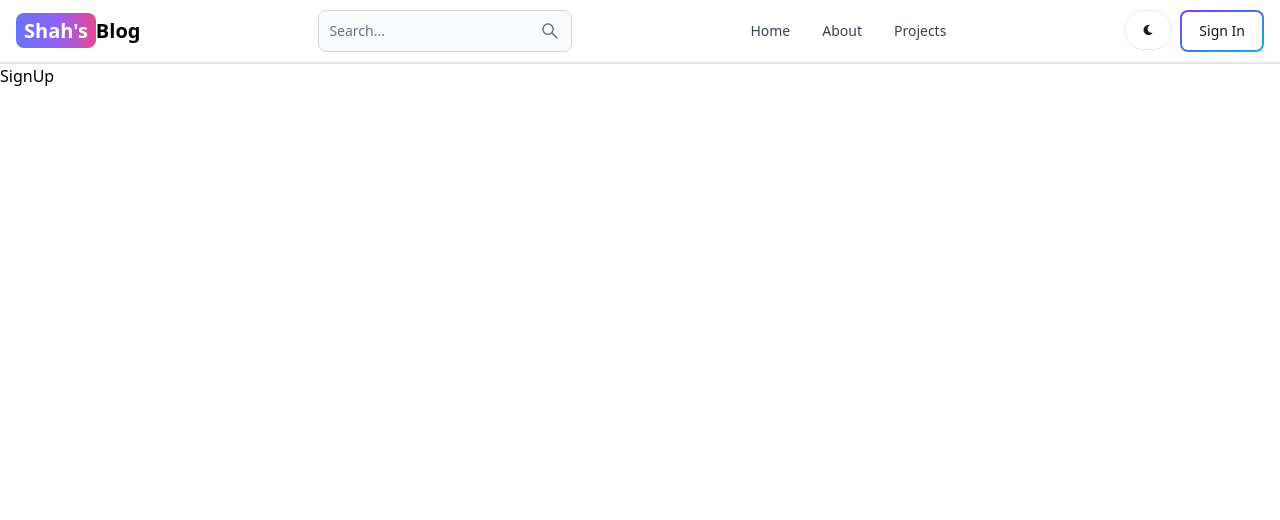
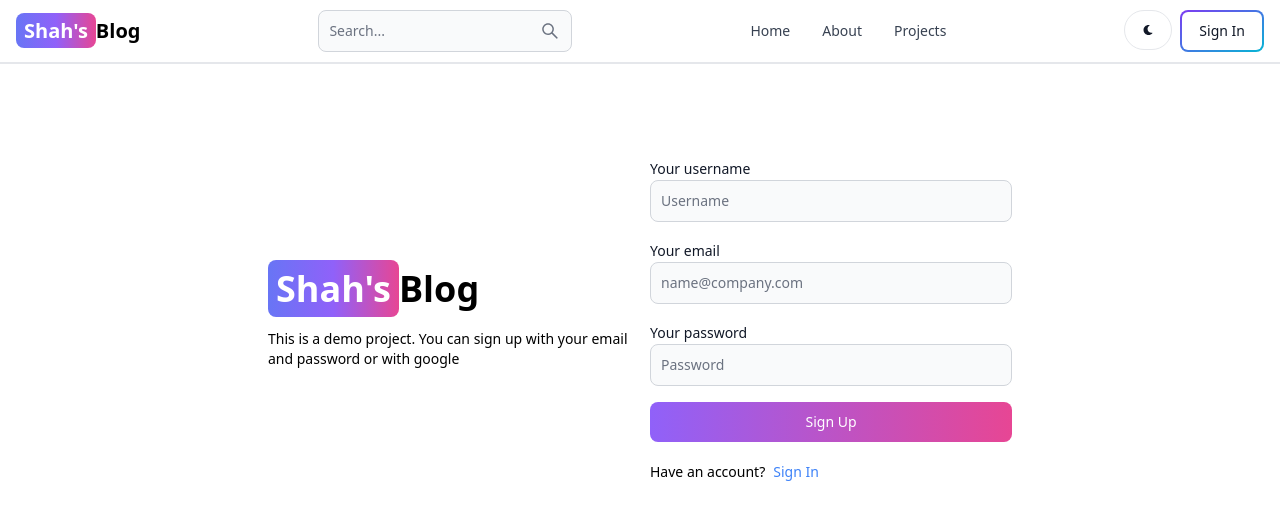
Before and after one commit to Jamal811/MERN-Blog, a React (Vite) app in the folder client/: page /signup in a window 1280 px wide. Shown: the top 520 px of the page. Built offline with nearby package versions, Linux system fonts and the light colour scheme.

Commit message:
created the signup page UI

```diff
--- a/client/src/pages/SignUp.jsx
+++ b/client/src/pages/SignUp.jsx
@@ -1,9 +1,54 @@
-import React from "react";
+import { Button, Label, TextInput } from "flowbite-react";
+import { Link } from "react-router-dom";
 
 const SignUp = () => {
   return (
-    <div>
-      <h1>SignUp</h1>
+    <div className="min-h-screen mt-20">
+      <div className="flex p-3 max-w-3xl mx-auto flex-col md:flex-row md:items-center gap-5">
+        {/* left side */}
+        <div className="flex-1">
+          <Link to="/" className="font-bold dark:text-white text-4xl">
+            <span className="px-2 py-1 bg-gradient-to-r from-indigo-500 via-purple-500 to-pink-500 rounded-lg text-white">
+              Shah's
+            </span>
+            Blog
+          </Link>
+          <p className="text-sm mt-5">
+            This is a demo project. You can sign up with your email and password
+            or with google
+          </p>
+        </div>
+        {/* right side */}
+        <div className="flex-1">
+          <form className="flex flex-col gap-4">
+            <div>
+              <Label value="Your username" />
+              <TextInput type="text" placeholder="Username" id="username" />
+            </div>
+            <div>
+              <Label value="Your email" />
+              <TextInput
+                type="text"
+                placeholder="name@company.com"
+                id="email"
+              />
+            </div>
+            <div>
+              <Label value="Your password" />
+              <TextInput type="text" placeholder="Password" id="password" />
+            </div>
+            <Button gradientDuoTone="purpleToPink" type="submit">
+              Sign Up
+            </Button>
+          </form>
+          <div className="flex gap-2 text-sm mt-5">
+            <span>Have an account?</span>
+            <Link to="/sign-in" className="text-blue-500">
+              Sign In
+            </Link>
+          </div>
+        </div>
+      </div>
     </div>
   );
 };
```
Also changed, not shown: 1 other file (tests, documents, lock files or other folders).
